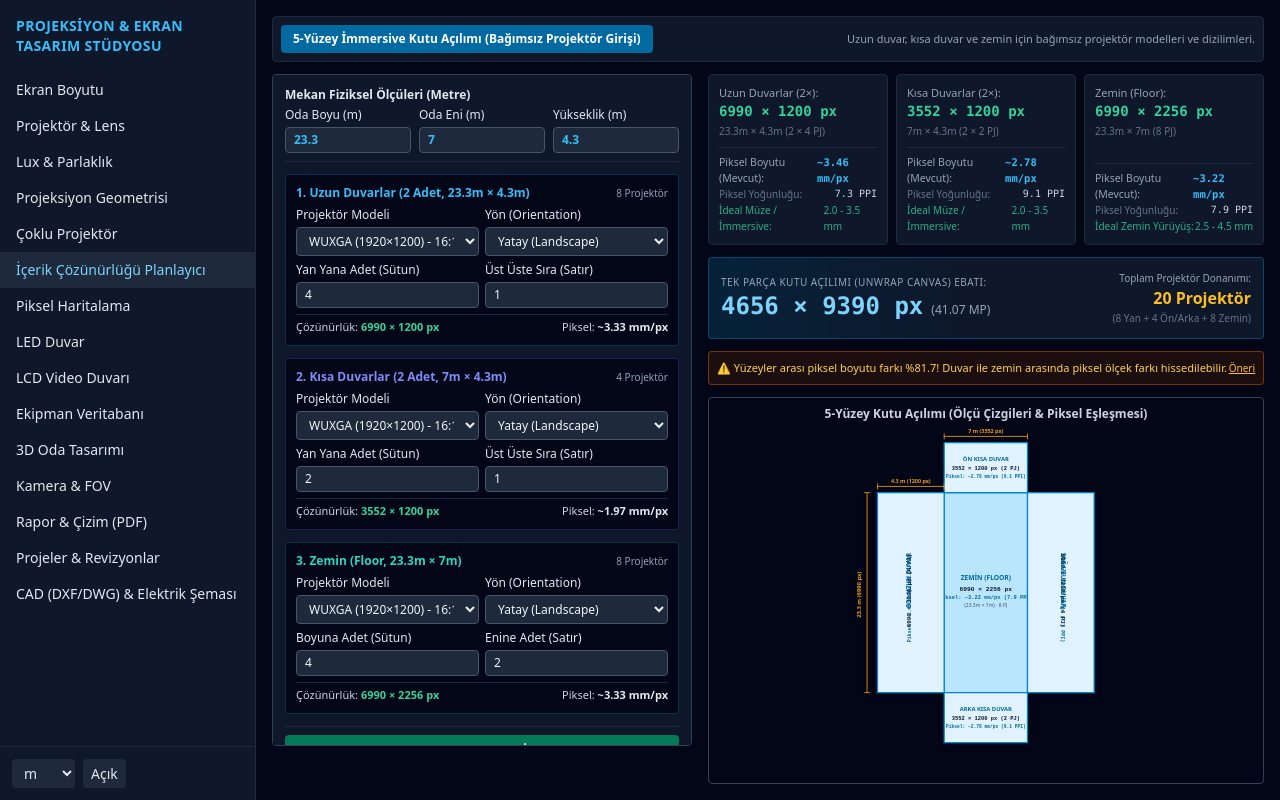
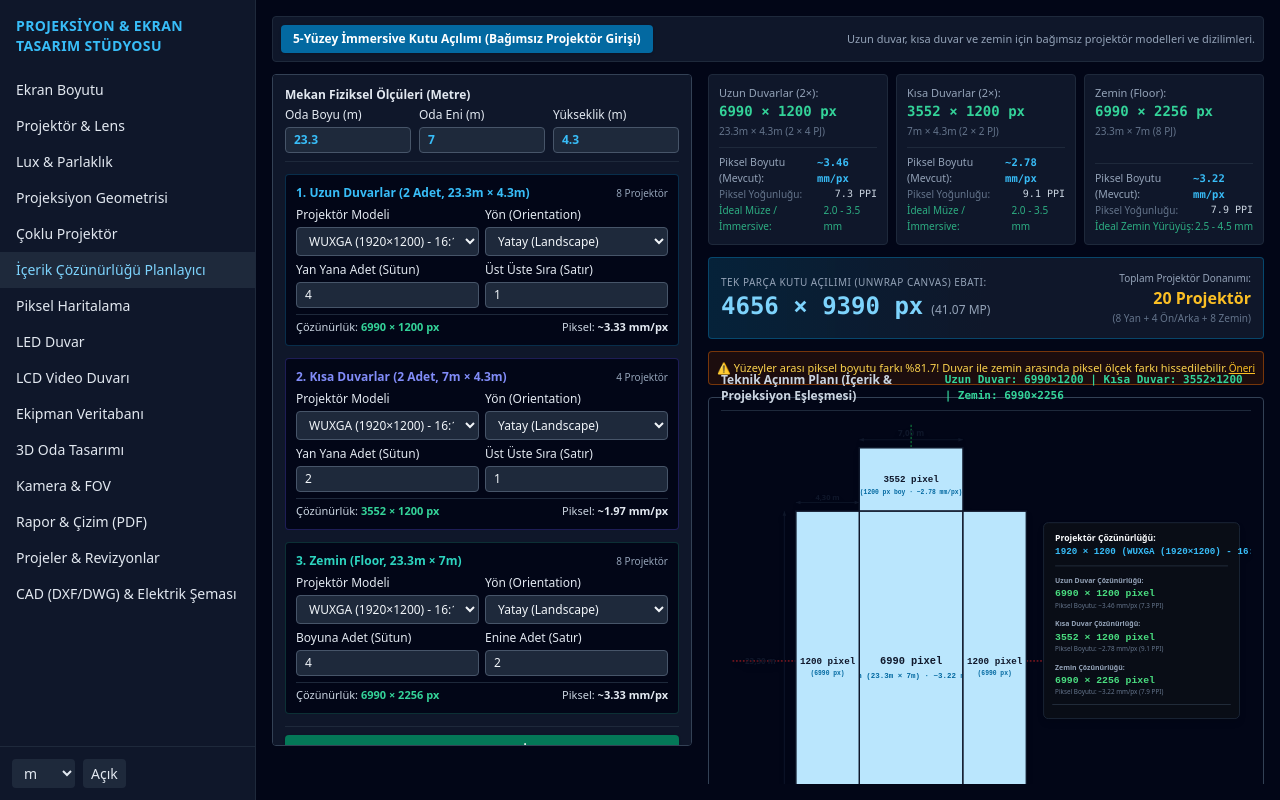
Before and after one commit to kadirylmz/projection-display-design-studio, a React (Vite) app in the folder frontend/: page / in a window 1280 px wide. Both pictures are taken after a click on the button "İçerik Çözünürlüğü Planlayıcı". Built offline with nearby package versions, Linux system fonts and the light colour scheme.

Commit message:
feat(content-planner): teknik acinim cizimi ve aciklamalari gorsel referansina birebir uyarlandi

```diff
--- a/frontend/src/modules/ContentPlanner.tsx
+++ b/frontend/src/modules/ContentPlanner.tsx
@@ -437,57 +437,128 @@ TOPLAM SİSTEM:
             </div>
           )}
 
-          {/* Canlı Kutu Açılımı Vektör Çizimi */}
-          <div className="border border-slate-700 rounded bg-slate-950 p-3 flex-1 flex flex-col items-center justify-center min-h-[360px]">
-            <div className="text-xs text-slate-300 mb-1 font-semibold">5-Yüzey Kutu Açılımı (Ölçü Çizgileri & Piksel Eşleşmesi)</div>
+          {/* Canlı Kutu Açılımı Vektör Çizimi (Kullanıcı Eskizine Tam Uyumlu) */}
+          <div className="border border-slate-700 rounded bg-slate-950 p-3 flex-1 flex flex-col items-center justify-center min-h-[480px]">
+            <div className="w-full flex justify-between items-center text-xs text-slate-300 mb-2 font-semibold border-b border-slate-800 pb-1.5">
+              <span>Teknik Açınım Planı (İçerik & Projeksiyon Eşleşmesi)</span>
+              <span className="font-mono text-emerald-400 text-[11px]">
+                Uzun Duvar: {immersiveCalc.longWallW}×{immersiveCalc.longWallH} | Kısa Duvar: {immersiveCalc.shortWallW}×{immersiveCalc.shortWallH} | Zemin: {immersiveCalc.floorW}×{immersiveCalc.floorH}
+              </span>
+            </div>
             <div className="w-full flex-1 flex items-center justify-center">
-              <svg viewBox="0 0 700 840" className="max-w-full max-h-[350px] drop-shadow-md">
-                {/* Merkez: Zemin */}
-                <rect x="250" y="160" width="200" height="480" fill="#bae6fd" stroke="#0284c7" strokeWidth="3" />
-                <text x="350" y="370" fill="#0369a1" fontSize="16" fontWeight="bold" textAnchor="middle">ZEMİN (FLOOR)</text>
-                <text x="350" y="395" fill="#0f172a" fontSize="15" fontWeight="bold" fontFamily="monospace" textAnchor="middle">{immersiveCalc.floorW} × {immersiveCalc.floorH} px</text>
-                <text x="350" y="415" fill="#0369a1" fontSize="13" fontWeight="bold" fontFamily="monospace" textAnchor="middle">Piksel: ~{immersiveCalc.floorAvgMm} mm/px ({immersiveCalc.floorPpi} PPI)</text>
-                <text x="350" y="435" fill="#475569" fontSize="12" textAnchor="middle">({roomL}m × {roomW}m) · {floorCols*floorRows} PJ</text>
+              <svg viewBox="0 0 920 840" className="w-full max-h-[520px] drop-shadow-md select-none font-sans">
+                {/* Referans Eksen Çizgileri (Görseldeki Kırmızı & Yeşil Eksenler) */}
+                <line x1="330" y1="10" x2="330" y2="830" stroke="#16a34a" strokeWidth="1.5" strokeDasharray="4 3" />
+                <line x1="20" y1="420" x2="900" y2="420" stroke="#dc2626" strokeWidth="1.5" strokeDasharray="3 3" />
 
-                {/* Sol Uzun Duvar */}
-                <rect x="90" y="160" width="160" height="480" fill="#e0f2fe" stroke="#0284c7" strokeWidth="3" />
-                <text x="170" y="370" fill="#0369a1" fontSize="15" fontWeight="bold" textAnchor="middle" transform="rotate(-90 170 370)">SOL UZUN DUVAR</text>
-                <text x="170" y="395" fill="#0f172a" fontSize="14" fontWeight="bold" fontFamily="monospace" textAnchor="middle" transform="rotate(-90 170 395)">{immersiveCalc.longWallW} × {immersiveCalc.longWallH} px ({longCols*longRows} PJ)</text>
-                <text x="170" y="415" fill="#0369a1" fontSize="12" fontWeight="bold" fontFamily="monospace" textAnchor="middle" transform="rotate(-90 170 415)">Piksel: ~{immersiveCalc.longAvgMm} mm/px ({immersiveCalc.longPpi} PPI)</text>
+                {/* 1. ÜST KISA DUVAR: Genişlik 180 (7.00 m), Yükseklik 110 */}
+                <rect x="240" y="50" width="180" height="110" fill="#bae6fd" stroke="#0f172a" strokeWidth="2.5" />
+                <text x="330" y="110" fill="#0f172a" fontSize="16" fontWeight="bold" fontFamily="monospace" textAnchor="middle">
+                  {immersiveCalc.shortWallW} pixel
+                </text>
+                <text x="330" y="130" fill="#0369a1" fontSize="11" fontWeight="bold" fontFamily="monospace" textAnchor="middle">
+                  ({immersiveCalc.shortWallH} px boy · ~{immersiveCalc.shortAvgMm} mm/px)
+                </text>
 
-                {/* Sağ Uzun Duvar */}
-                <rect x="450" y="160" width="160" height="480" fill="#e0f2fe" stroke="#0284c7" strokeWidth="3" />
-                <text x="530" y="370" fill="#0369a1" fontSize="15" fontWeight="bold" textAnchor="middle" transform="rotate(90 530 370)">SAĞ UZUN DUVAR</text>
-                <text x="530" y="395" fill="#0f172a" fontSize="14" fontWeight="bold" fontFamily="monospace" textAnchor="middle" transform="rotate(90 530 395)">{immersiveCalc.longWallW} × {immersiveCalc.longWallH} px ({longCols*longRows} PJ)</text>
-                <text x="530" y="415" fill="#0369a1" fontSize="12" fontWeight="bold" fontFamily="monospace" textAnchor="middle" transform="rotate(90 530 415)">Piksel: ~{immersiveCalc.longAvgMm} mm/px ({immersiveCalc.longPpi} PPI)</text>
+                {/* Üst Kısa Duvar Genişlik Ölçüsü (7,00 m) */}
+                <line x1="240" y1="36" x2="420" y2="36" stroke="#0f172a" strokeWidth="1.5" />
+                <path d="M 240 36 L 248 33 L 248 39 Z" fill="#0f172a" />
+                <path d="M 420 36 L 412 33 L 412 39 Z" fill="#0f172a" />
+                <text x="330" y="30" fill="#0f172a" fontSize="14" fontWeight="bold" textAnchor="middle">{roomW.toFixed(2).replace('.', ',')} m</text>
 
-                {/* Üst Kısa Duvar */}
-                <rect x="250" y="40" width="200" height="120" fill="#e0f2fe" stroke="#0284c7" strokeWidth="3" />
-                <text x="350" y="85" fill="#0369a1" fontSize="14" fontWeight="bold" textAnchor="middle">ÖN KISA DUVAR</text>
-                <text x="350" y="105" fill="#0f172a" fontSize="13" fontWeight="bold" fontFamily="monospace" textAnchor="middle">{immersiveCalc.shortWallW} × {immersiveCalc.shortWallH} px ({shortCols*shortRows} PJ)</text>
-                <text x="350" y="125" fill="#0369a1" fontSize="11" fontWeight="bold" fontFamily="monospace" textAnchor="middle">Piksel: ~{immersiveCalc.shortAvgMm} mm/px ({immersiveCalc.shortPpi} PPI)</text>
+                {/* 2. MERKEZ: ZEMİN (FLOOR): Genişlik 180 (7.00 m), Boy 520 (23.30 m) */}
+                <rect x="240" y="160" width="180" height="520" fill="#bae6fd" stroke="#0f172a" strokeWidth="2.5" />
+                {/* Zemin Üzerinde Düşey Ölçü Metni */}
+                <text x="330" y="425" fill="#0f172a" fontSize="18" fontWeight="bold" fontFamily="monospace" textAnchor="middle">
+                  {immersiveCalc.floorW} pixel
+                </text>
+                <text x="330" y="450" fill="#0369a1" fontSize="13" fontWeight="bold" fontFamily="monospace" textAnchor="middle">
+                  Zemin ({roomL}m × {roomW}m) · ~{immersiveCalc.floorAvgMm} mm/px
+                </text>
 
-                {/* Alt Kısa Duvar */}
-                <rect x="250" y="640" width="200" height="120" fill="#e0f2fe" stroke="#0284c7" strokeWidth="3" />
-                <text x="350" y="685" fill="#0369a1" fontSize="14" fontWeight="bold" textAnchor="middle">ARKA KISA DUVAR</text>
-                <text x="350" y="705" fill="#0f172a" fontSize="13" fontWeight="bold" fontFamily="monospace" textAnchor="middle">{immersiveCalc.shortWallW} × {immersiveCalc.shortWallH} px ({shortCols*shortRows} PJ)</text>
-                <text x="350" y="725" fill="#0369a1" fontSize="11" fontWeight="bold" fontFamily="monospace" textAnchor="middle">Piksel: ~{immersiveCalc.shortAvgMm} mm/px ({immersiveCalc.shortPpi} PPI)</text>
+                {/* 3. SOL UZUN DUVAR: Genişlik 110 (4.30 m), Boy 520 (23.30 m) */}
+                <rect x="130" y="160" width="110" height="520" fill="#bae6fd" stroke="#0f172a" strokeWidth="2.5" />
+                <text x="185" y="425" fill="#0f172a" fontSize="16" fontWeight="bold" fontFamily="monospace" textAnchor="middle">
+                  {immersiveCalc.longWallH} pixel
+                </text>
+                <text x="185" y="445" fill="#0369a1" fontSize="11" fontWeight="bold" fontFamily="monospace" textAnchor="middle">
+                  ({immersiveCalc.longWallW} px)
+                </text>
 
-                {/* Ölçülendirme Çizgileri */}
-                <line x1="250" y1="25" x2="450" y2="25" stroke="#f59e0b" strokeWidth="2" />
-                <line x1="250" y1="18" x2="250" y2="32" stroke="#f59e0b" strokeWidth="2" />
-                <line x1="450" y1="18" x2="450" y2="32" stroke="#f59e0b" strokeWidth="2" />
-                <text x="350" y="18" fill="#f59e0b" fontSize="13" fontWeight="bold" textAnchor="middle">{roomW} m ({immersiveCalc.shortWallW} px)</text>
+                {/* Sol Duvar En Ölçüsü (4,30 m) */}
+                <line x1="130" y1="145" x2="240" y2="145" stroke="#0f172a" strokeWidth="1.5" />
+                <path d="M 130 145 L 138 142 L 138 148 Z" fill="#0f172a" />
+                <path d="M 240 145 L 232 142 L 232 148 Z" fill="#0f172a" />
+                <text x="185" y="140" fill="#0f172a" fontSize="13" fontWeight="bold" textAnchor="middle">{roomH.toFixed(2).replace('.', ',')} m</text>
 
-                <line x1="90" y1="145" x2="250" y2="145" stroke="#f59e0b" strokeWidth="2" />
-                <line x1="90" y1="138" x2="90" y2="152" stroke="#f59e0b" strokeWidth="2" />
-                <line x1="250" y1="138" x2="250" y2="152" stroke="#f59e0b" strokeWidth="2" />
-                <text x="170" y="138" fill="#f59e0b" fontSize="13" fontWeight="bold" textAnchor="middle">{roomH} m ({immersiveCalc.longWallH} px)</text>
+                {/* Sol Duvar Boy Ölçüsü (23,30 m) */}
+                <line x1="110" y1="160" x2="110" y2="680" stroke="#0f172a" strokeWidth="1.5" />
+                <path d="M 110 160 L 107 168 L 113 168 Z" fill="#0f172a" />
+                <path d="M 110 680 L 107 672 L 113 672 Z" fill="#0f172a" />
+                <text x="95" y="425" fill="#0f172a" fontSize="14" fontWeight="bold" textAnchor="end">{roomL.toFixed(2).replace('.', ',')} m</text>
 
-                <line x1="65" y1="160" x2="65" y2="640" stroke="#f59e0b" strokeWidth="2" />
-                <line x1="58" y1="160" x2="72" y2="160" stroke="#f59e0b" strokeWidth="2" />
-                <line x1="58" y1="640" x2="72" y2="640" stroke="#f59e0b" strokeWidth="2" />
-                <text x="50" y="405" fill="#f59e0b" fontSize="14" fontWeight="bold" textAnchor="middle" transform="rotate(-90 50 405)">{roomL} m ({immersiveCalc.longWallW} px)</text>
+                {/* 4. SAĞ UZUN DUVAR: Genişlik 110 (4.30 m), Boy 520 (23.30 m) */}
+                <rect x="420" y="160" width="110" height="520" fill="#bae6fd" stroke="#0f172a" strokeWidth="2.5" />
+                <text x="475" y="425" fill="#0f172a" fontSize="16" fontWeight="bold" fontFamily="monospace" textAnchor="middle">
+                  {immersiveCalc.longWallH} pixel
+                </text>
+                <text x="475" y="445" fill="#0369a1" fontSize="11" fontWeight="bold" fontFamily="monospace" textAnchor="middle">
+                  ({immersiveCalc.longWallW} px)
+                </text>
+
+                {/* 5. ALT KISA DUVAR: Genişlik 180 (7.00 m), Yükseklik 110 */}
+                <rect x="240" y="680" width="180" height="110" fill="#bae6fd" stroke="#0f172a" strokeWidth="2.5" />
+                <text x="330" y="740" fill="#0f172a" fontSize="16" fontWeight="bold" fontFamily="monospace" textAnchor="middle">
+                  {immersiveCalc.shortWallW} pixel
+                </text>
+                <text x="330" y="760" fill="#0369a1" fontSize="11" fontWeight="bold" fontFamily="monospace" textAnchor="middle">
+                  ({immersiveCalc.shortWallH} px boy · ~{immersiveCalc.shortAvgMm} mm/px)
+                </text>
+
+                {/* SAĞ TARAFTAKİ TEKNİK BİLGİ BLOKLARI (Görseldeki Gibi Birebir) */}
+                <g transform="translate(560, 180)">
+                  <rect x="0" y="0" width="340" height="340" rx="8" fill="#090d16" stroke="#1e293b" strokeWidth="1.5" />
+
+                  {/* Başlık: Projektör Özellikleri */}
+                  <text x="20" y="32" fill="#f8fafc" fontSize="15" fontWeight="bold">
+                    Projektör Çözünürlüğü:
+                  </text>
+                  <text x="20" y="55" fill="#38bdf8" fontSize="16" fontWeight="bold" fontFamily="monospace">
+                    {immersiveCalc.longP.w} × {immersiveCalc.longP.h} ({immersiveCalc.longP.label})
+                  </text>
+
+                  <line x1="20" y1="75" x2="320" y2="75" stroke="#334155" strokeWidth="1" />
+
+                  {/* Uzun Duvar Bilgisi */}
+                  <text x="20" y="105" fill="#94a3b8" fontSize="12" fontWeight="bold">Uzun Duvar Çözünürlüğü:</text>
+                  <text x="20" y="128" fill="#4ade80" fontSize="17" fontWeight="bold" fontFamily="monospace">
+                    {immersiveCalc.longWallW} × {immersiveCalc.longWallH} pixel
+                  </text>
+                  <text x="20" y="148" fill="#64748b" fontSize="11">
+                    Piksel Boyutu: ~{immersiveCalc.longAvgMm} mm/px ({immersiveCalc.longPpi} PPI)
+                  </text>
+
+                  {/* Kısa Duvar Bilgisi */}
+                  <text x="20" y="180" fill="#94a3b8" fontSize="12" fontWeight="bold">Kısa Duvar Çözünürlüğü:</text>
+                  <text x="20" y="203" fill="#4ade80" fontSize="17" fontWeight="bold" fontFamily="monospace">
+                    {immersiveCalc.shortWallW} × {immersiveCalc.shortWallH} pixel
+                  </text>
+                  <text x="20" y="223" fill="#64748b" fontSize="11">
+                    Piksel Boyutu: ~{immersiveCalc.shortAvgMm} mm/px ({immersiveCalc.shortPpi} PPI)
+                  </text>
+
+                  {/* Zemin Bilgisi */}
+                  <text x="20" y="255" fill="#94a3b8" fontSize="12" fontWeight="bold">Zemin Çözünürlüğü:</text>
+                  <text x="20" y="278" fill="#4ade80" fontSize="17" fontWeight="bold" fontFamily="monospace">
+                    {immersiveCalc.floorW} × {immersiveCalc.floorH} pixel
+                  </text>
+                  <text x="20" y="298" fill="#64748b" fontSize="11">
+                    Piksel Boyutu: ~{immersiveCalc.floorAvgMm} mm/px ({immersiveCalc.floorPpi} PPI)
+                  </text>
+
+                  {/* Toplam Canvas Alt Özet */}
+                  <rect x="15" y="315" width="310" height="1" fill="#334155" />
+                </g>
               </svg>
             </div>
           </div>
```
